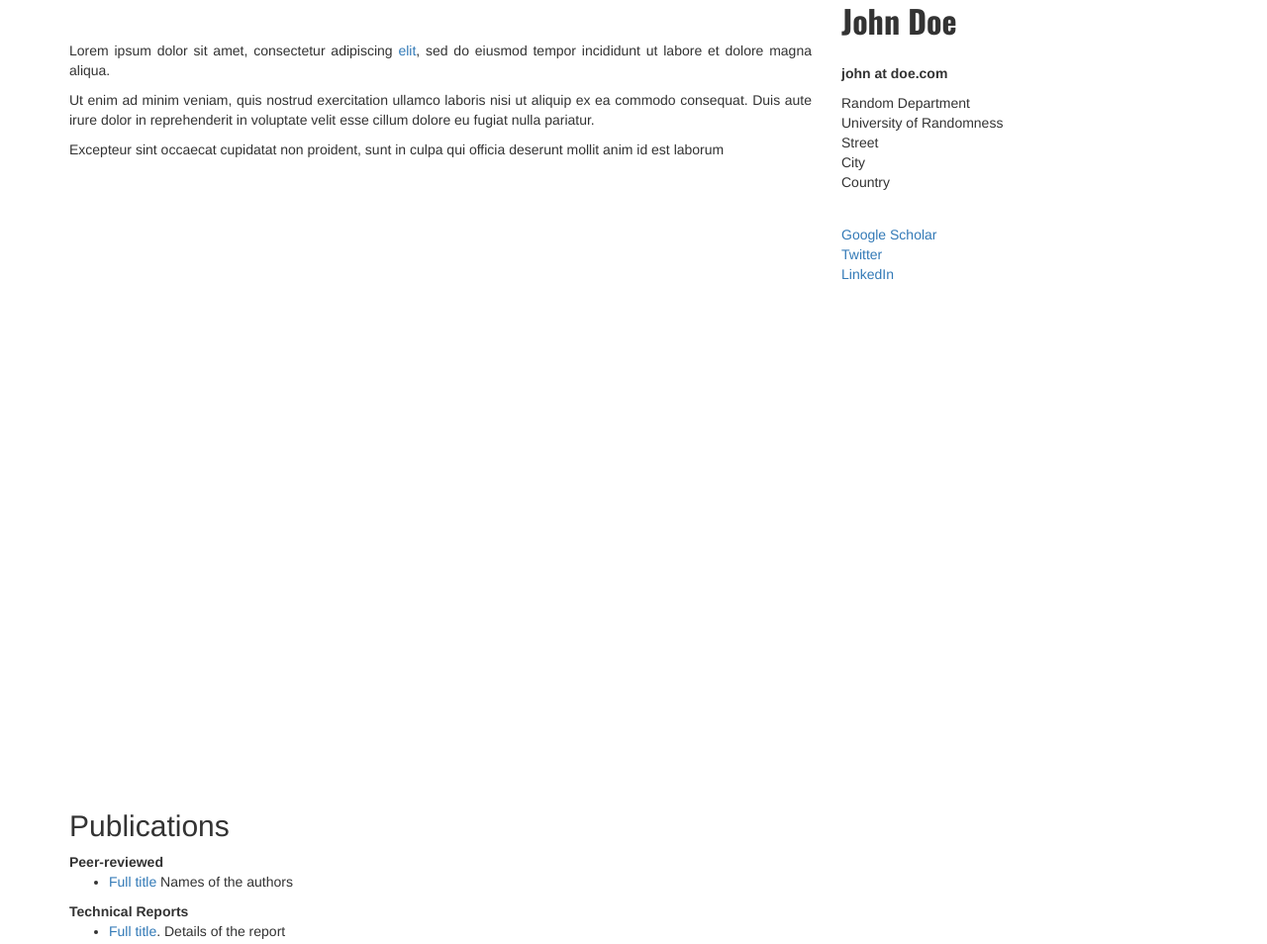
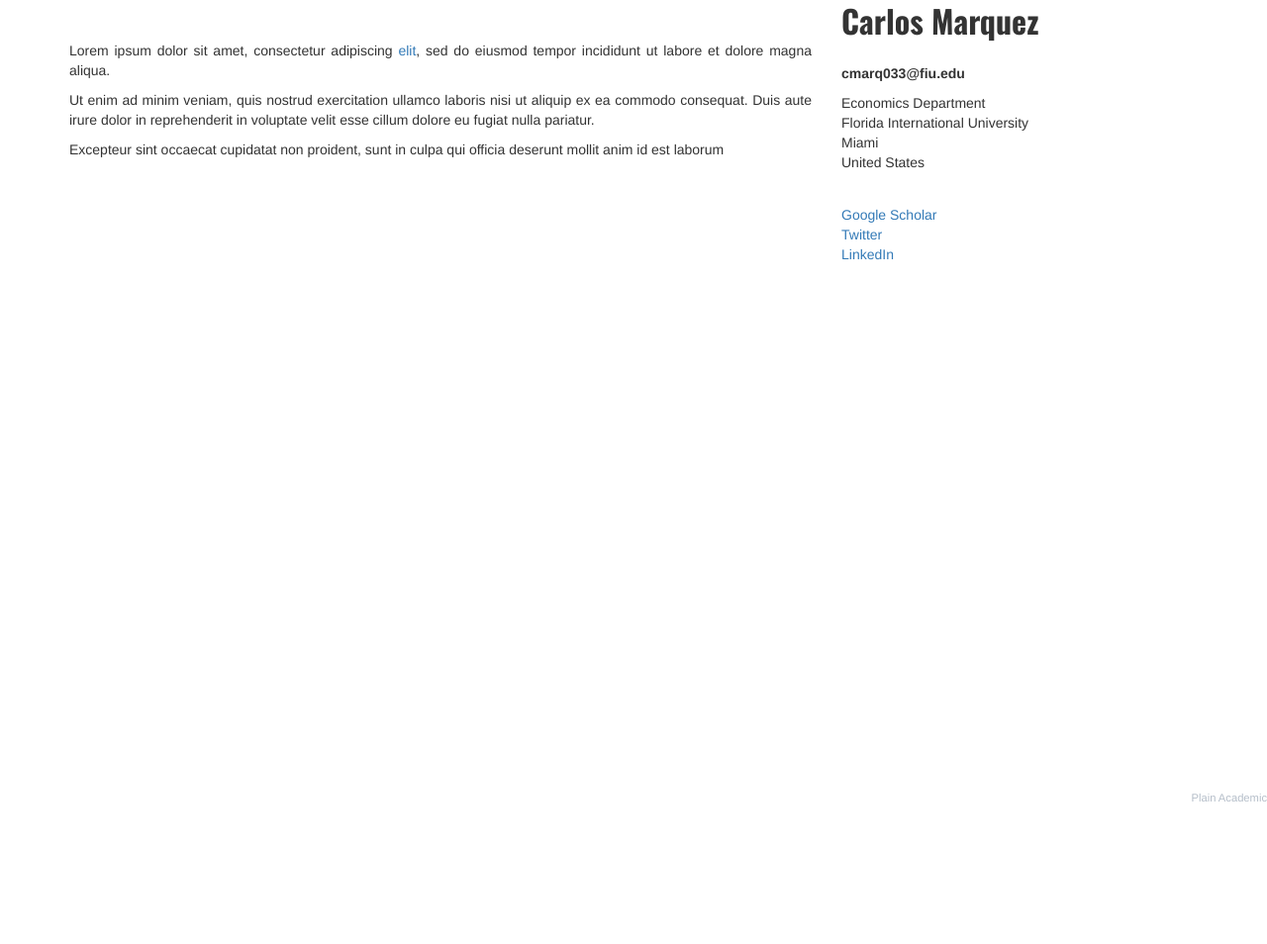
Before and after one commit to CarlosMarquezAcosta/CarlosMarquez.github.io, a plain HTML site: page index.html in a window 1280 px wide. Shown: the part 73-1027 px from the top of the page at 99% size. After the commit the page ends 887 px from the top, so only its background shows below. Drawn offline with nearby package versions, Linux system fonts and the light colour scheme.

Commit message:
New pages for commit.

```diff
--- a/index.html
+++ b/index.html
@@ -7,7 +7,7 @@
 
 <html lang="en">
 <head>
-  <title>John Doe</title>
+  <title>Carlos Marquez</title>
   <meta charset="utf-8">
   <meta name="viewport" content="width=device-width, initial-scale=1">
   <link rel="stylesheet" href="https://maxcdn.bootstrapcdn.com/bootstrap/3.3.6/css/bootstrap.min.css">
@@ -34,9 +34,9 @@
 		<div class="collapse navbar-collapse" id="bs-example-navbar-collapse-1">
 		  <ul class="nav navbar-nav">
 				  <li><a href="index.html">Home</a></li>
-				  <li><a href="#">Projects</a></li>
-				  <li><a href="#publications">Publications</a></li>
-				  <li><a href="#">CV</a></li>
+				  <li><a href="projects.html">Projects</a></li>
+				  <li><a href="publications.html">Publications</a></li>
+				  <li><a href="cv.html">CV</a></li>
 		  </ul>
 		</div>
 	  </div>
@@ -64,13 +64,12 @@
 
             <!-- Contact Info on the Sidebar -->
             <div class="col-md-4">
-                <div style="font-family: 'Oswald', sans-serif; font-size: 32px;"><b>John Doe</b></div><br>
-                <p><b>john at doe.com</b><br>
-                <p>Random Department<br>
-                University of Randomness<br>
-                Street<br>
-                City <br>
-                Country<br>
+                <div style="font-family: 'Oswald', sans-serif; font-size: 32px;"><b>Carlos Marquez</b></div><br>
+                <p><b>cmarq033@fiu.edu</b><br>
+                <p>Economics Department<br>
+                Florida International University<br>
+                Miami <br>
+                United States<br>
                 </p>
             </div>
 
@@ -79,25 +78,8 @@
             <div class="col-md-4" style="margin-top:2%">
               <dd><a href="#">Google Scholar</a></dd>
               <dd><a href="#">Twitter</a></dd>
-              <dd><a href="#">LinkedIn</a></dd>
+              <dd><a href="https://www.linkedin.com/in/carlos-marquez-acosta/">LinkedIn</a></dd>
             </div>
-
-
-            <!-- Publications -->
-            <div class="col-md-8" style="height: 100vh;">
-                <h2 id="publications">Publications</h2>
-
-                <strong>Peer-reviewed</strong><br/>
-                <ul>
-                <li class="paper" words="add, your, keywords, here"><a href="#">Full title</a> Names of the authors</li>
-                </ul>
-
-                <strong>Technical Reports</strong><br/>
-                <ul>
-                <li class="paper" words="add, your, keywords, here"><a href="#">Full title</a>. Details of the report</li>
-                </ul>
-            </div>
-
 
         </div>
 
```
Also changed, not shown: cv.html (added, +9 -0 lines), projects.html (added, +9 -0 lines), publications.html (added, +26 -0 lines).
